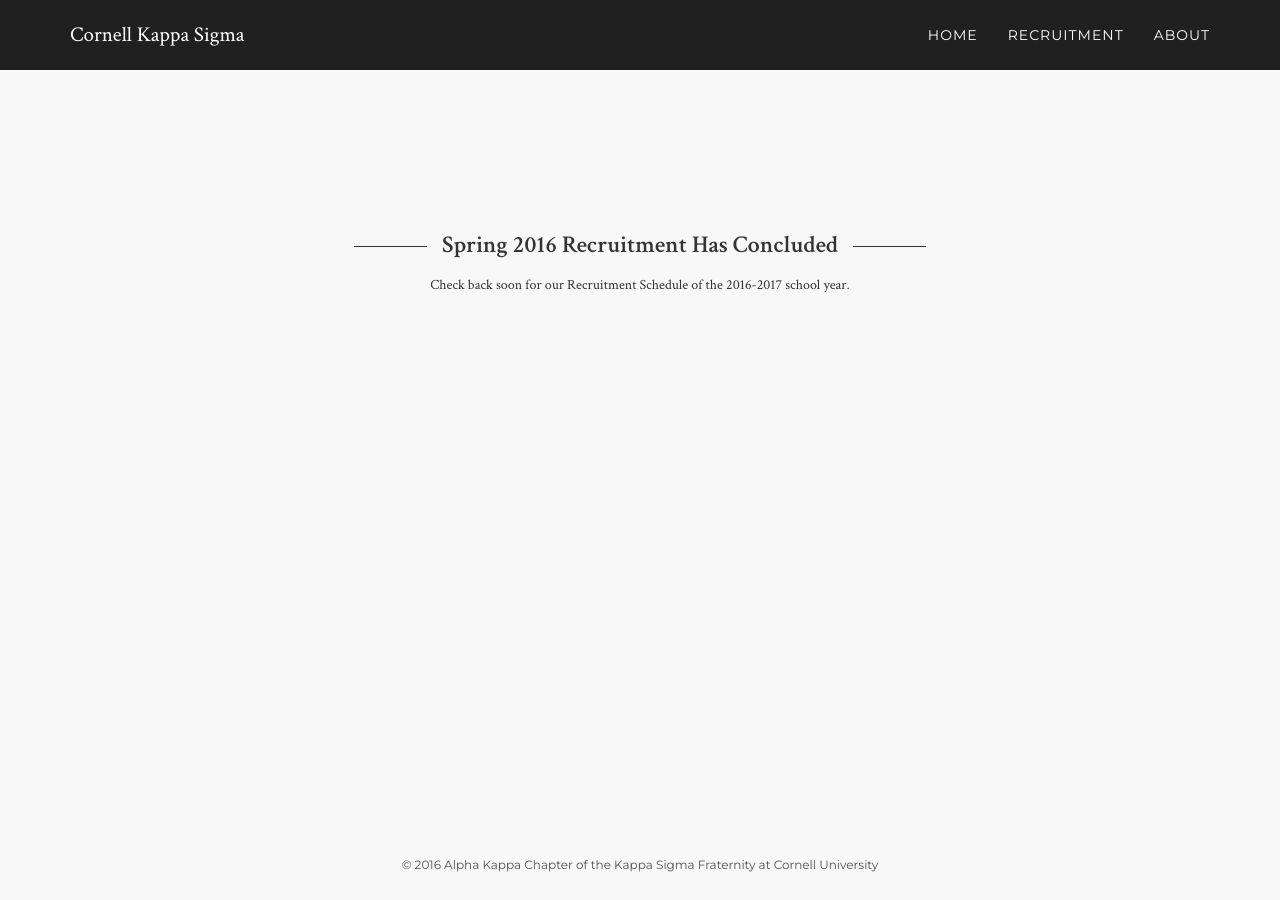
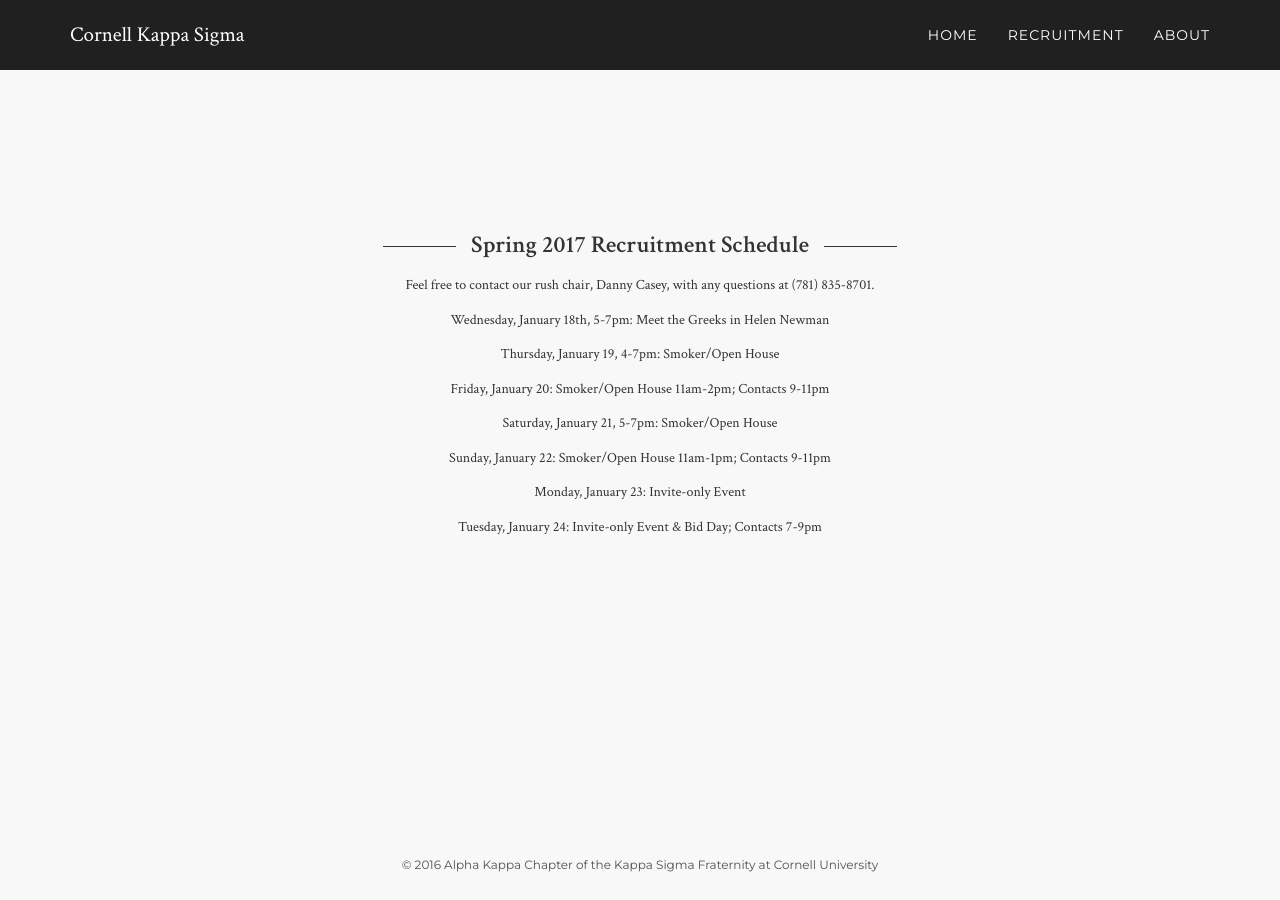
Before and after one commit to pjochillin/cornellkappasigma, a Jekyll site: the page built from recruitment/index.html, in a window 1280 px wide. Built offline with Jekyll 4.4.1, drawn with Linux system fonts in a browser that asks for light colours; nearby versions of some CDN libraries.

Commit message:
Added spring 17 rush schedule

```diff
--- a/recruitment/index.html
+++ b/recruitment/index.html
@@ -5,8 +5,16 @@
 	<div class="spacer"></div>
 	<div id="recruitment">
 		<div class="container">
-			<h3>Spring 2016 Recruitment Has Concluded</h3>
-			<p>Check back soon for our Recruitment Schedule of the 2016-2017 school year.</p>
+			<h3>Spring 2017 Recruitment Schedule</h3>
+			<br>
+			<p>Feel free to contact our rush chair, Danny Casey, with any questions at (781) 835-8701.</p>
+			<p>Wednesday, January 18th, 5-7pm: Meet the Greeks in Helen Newman</p>
+			<p>Thursday, January 19, 4-7pm: Smoker/Open House</p>
+			<p>Friday, January 20: Smoker/Open House 11am-2pm; Contacts 9-11pm</p>
+			<p>Saturday, January 21, 5-7pm: Smoker/Open House</p>
+			<p>Sunday, January 22: Smoker/Open House 11am-1pm; Contacts 9-11pm</p>
+			<p>Monday, January 23: Invite-only Event</p>
+			<p>Tuesday, January 24: Invite-only Event &amp; Bid Day; Contacts 7-9pm</p>
 		</div>
 	</div>
 
```
